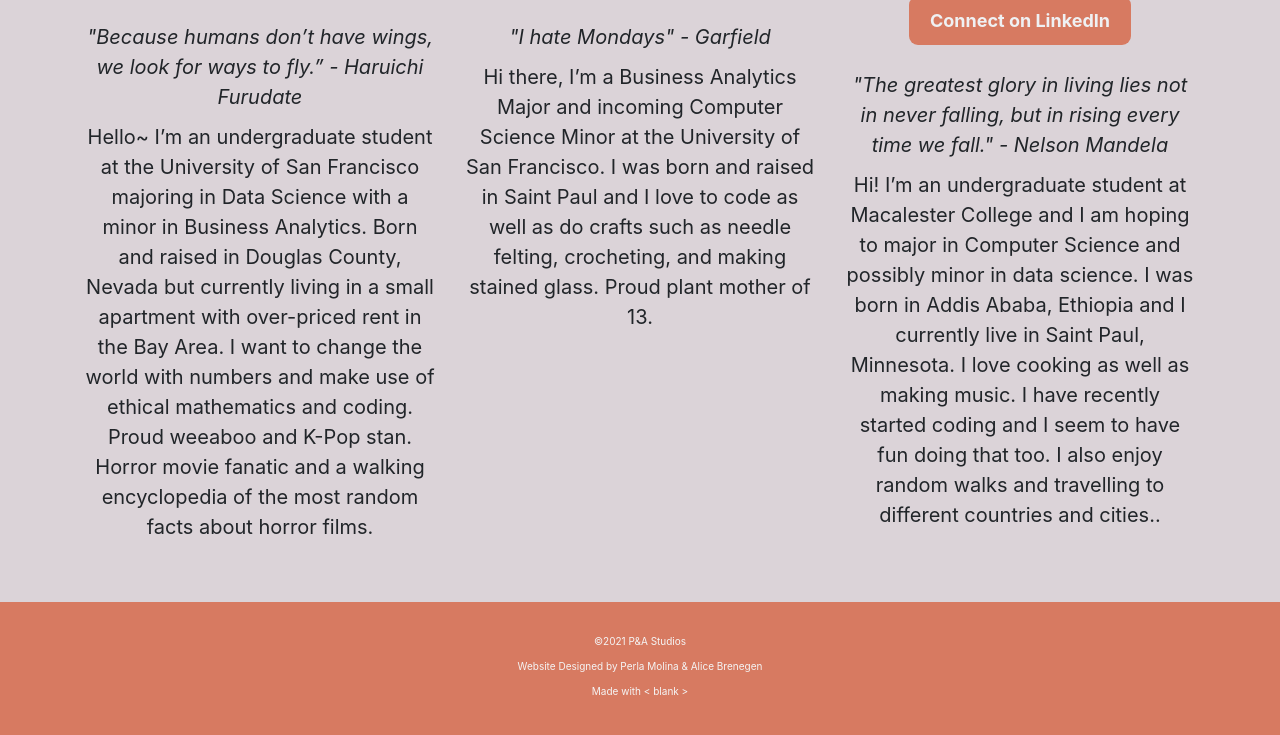
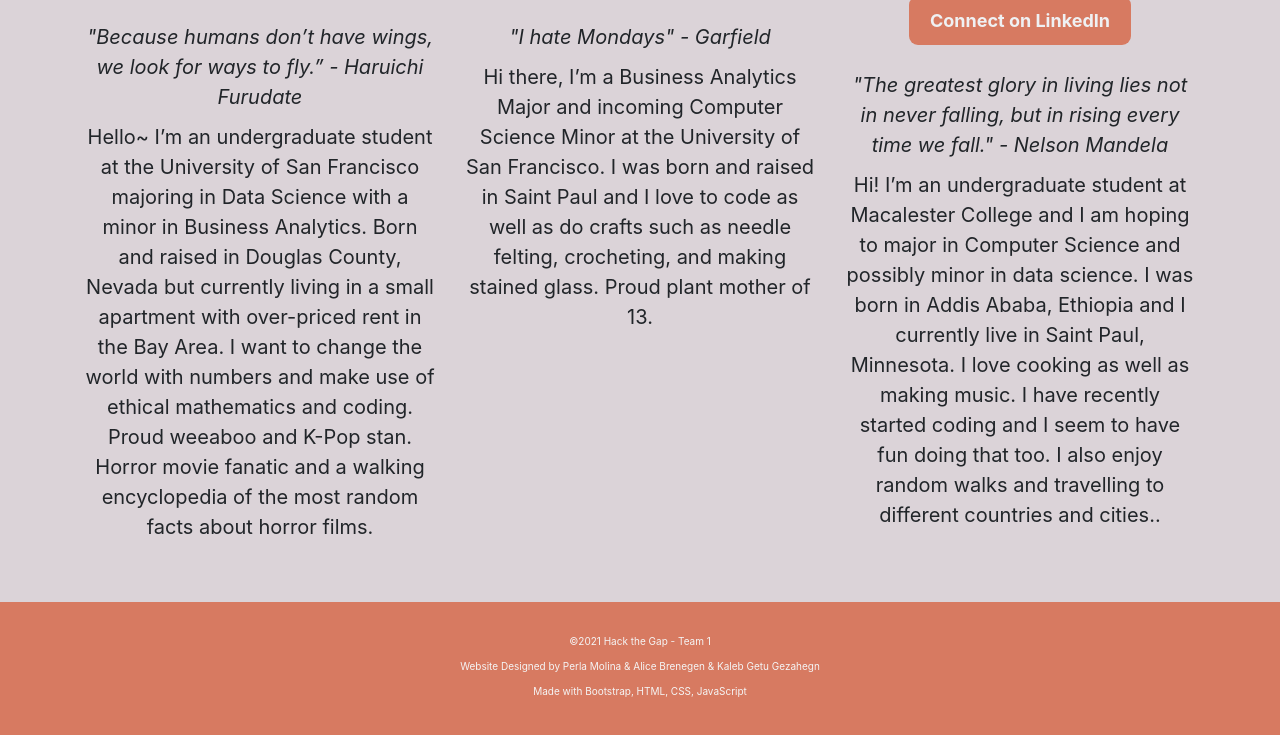
Before and after one commit to PerlaMolina/2021-HackTheGap-Team1, a plain HTML site: page about.html in a window 1280 px wide. Shown: the part 1396-2131 px from the top of the page. Drawn offline with nearby package versions, Linux system fonts and the light colour scheme; a script that the page names is missing.

Commit message:
changed footer

```diff
--- a/about.html
+++ b/about.html
@@ -115,9 +115,9 @@
 
 <!-- Footer start-->
 <footer class="text-center">
-  <p>&copy;2021 P&A Studios</p>
-  <p>Website Designed by Perla Molina & Alice Brenegen</p>
-  <p>Made with < blank ></p>
+  <p>&copy;2021 Hack the Gap - Team 1</p>
+  <p>Website Designed by Perla Molina & Alice Brenegen & Kaleb Getu Gezahegn</p>
+  <p>Made with Bootstrap, HTML, CSS, JavaScript</p>
 </footer>
 <!-- Footer end -->
 
```
